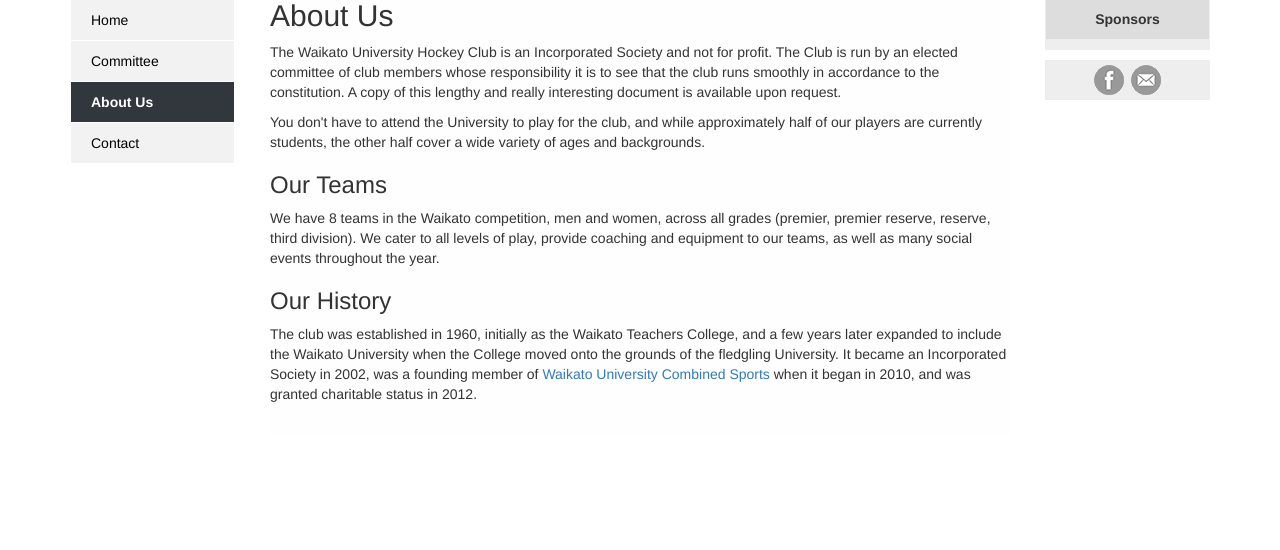
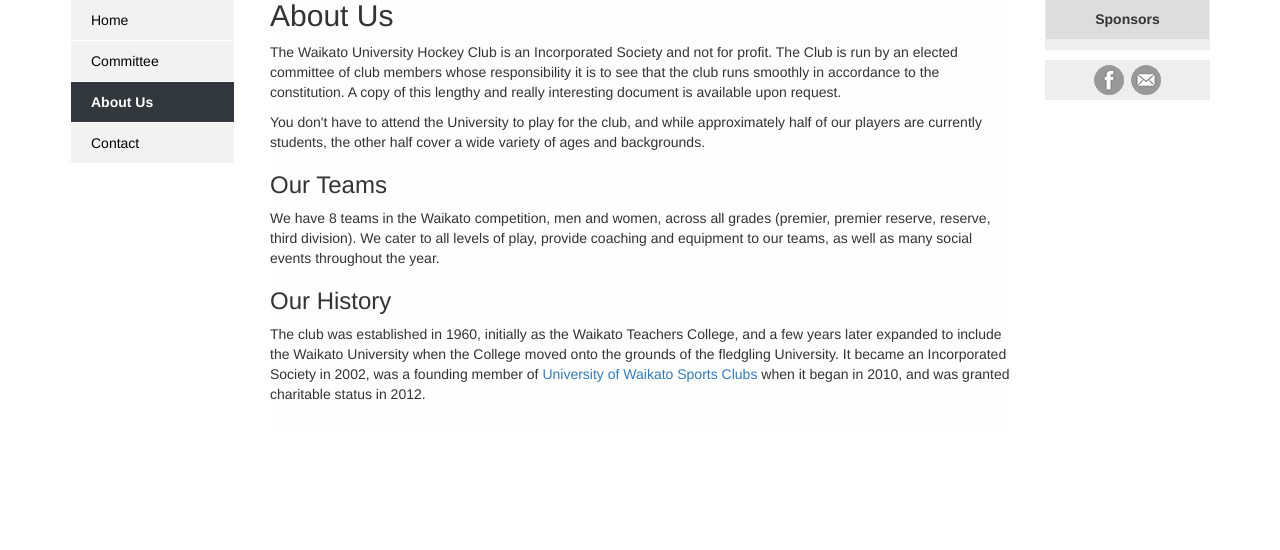
Before and after one commit to brendonj/varsityhockey, a Python web app: template templates/about.html in a window 1280 px wide. Shown: the part 143-693 px from the top of the page. Run offline with Jinja, Linux system fonts and the light colour scheme; the template is opened without the code that fills it, so the values that code supplies are empty.

Commit message:
Update WUCS to University of Waikato Sports Clubs.

```diff
--- a/templates/about.html
+++ b/templates/about.html
@@ -39,7 +39,7 @@
     when the College
     moved onto the grounds of the fledgling University. It became an
     Incorporated Society in 2002, was a founding member of
-    <a href="http://www.waikato.ac.nz/sport/wucs">Waikato University Combined Sports</a>
+    <a href="http://www.waikato.ac.nz/sport/university-of-waikato-sports-clubs">University of Waikato Sports Clubs</a>
     when it began in 2010, and was granted charitable status in 2012.
     </p>
 
```
